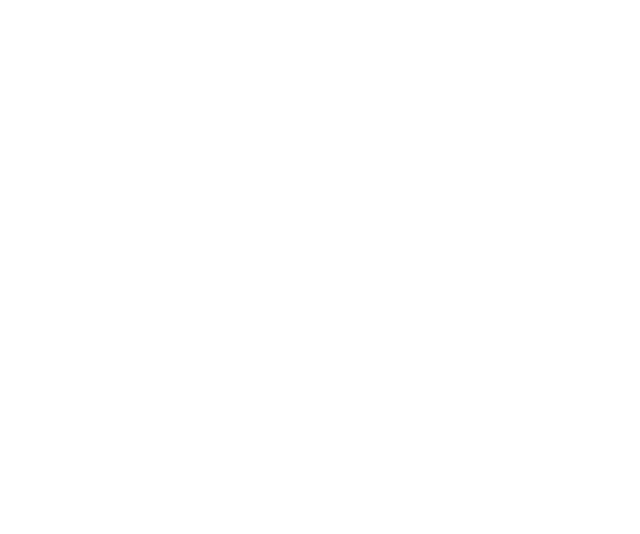
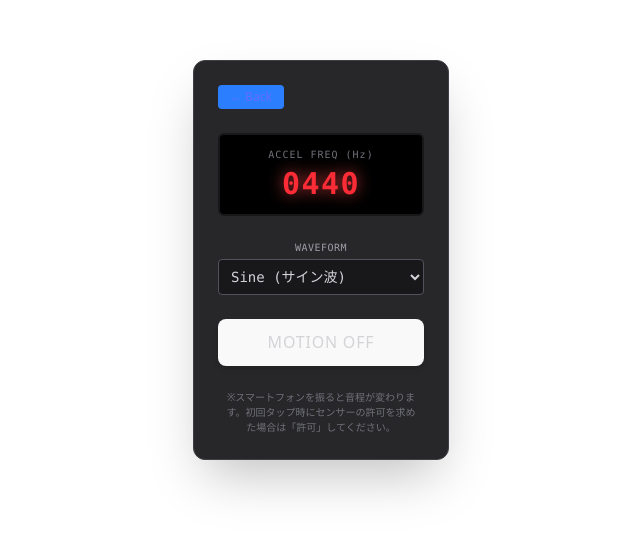
Before and after one commit to Dambara0419/my-github-pages, a React (Vite) app: page /otohifu_accelator in a window 1280 px wide. Before the commit this address had no page. Shown: the part 160-694 px from the top of the page, without its empty margins (319-959 px from the left). Built offline with nearby package versions, Linux system fonts and the light colour scheme.

Commit message:
add otohifu_accelator

```diff
--- a/src/App.jsx
+++ b/src/App.jsx
@@ -3,6 +3,7 @@
 import './App.css';
 import Home from './pages/Home.jsx';
 import Otohifu from './pages/otohifu.jsx';
+import OtohifuAcc from './pages/otohifu_accelator.jsx';
 
 function App() {
   return (
@@ -10,6 +11,7 @@
       <Routes>
         <Route path='/' element={<Home />} />
         <Route path='/otohifu' element={<Otohifu />} />
+        <Route path='/otohifu_accelator' element={<OtohifuAcc />} />
       </Routes>
     </BrowserRouter>
   )
--- a/src/pages/Home.jsx
+++ b/src/pages/Home.jsx
@@ -7,6 +7,9 @@
         <button>
             <Link to='otohifu'> Go Otohifu </Link>
         </button>
+        <button>
+            <Link to='otohifu_accelator'> Go Otohifu(加速度 Ver.) </Link>
+        </button>
     </>
     )
 }
--- /dev/null
+++ b/src/pages/otohifu_accelator.jsx
@@ -0,0 +1,197 @@
+import React, { useState, useRef, useEffect, useCallback } from 'react';
+import { Link } from 'react-router-dom';
+
+export default function OtohifuAcc() {
+  const [isPlaying, setIsPlaying] = useState(false);
+  const [frequency, setFrequency] = useState(440);
+  const [waveform, setWaveform] = useState('sine');
+  const [sensorEnabled, setSensorEnabled] = useState(false);
+
+  const audioCtxRef = useRef(null);
+  const oscillatorRef = useRef(null);
+  const gainNodeRef = useRef(null);
+
+  // センサーからの頻繁な更新でUIがカクつかないよう、実際の周波数はRefでも管理
+  const currentFreqRef = useRef(440);
+
+  // --- Web Audio API の制御 ---
+  useEffect(() => {
+    return () => {
+      stopSound();
+      window.removeEventListener('devicemotion', handleMotion);
+      if (audioCtxRef.current && audioCtxRef.current.state !== 'closed') {
+        audioCtxRef.current.close();
+      }
+    };
+  }, []);
+
+  const initAudio = () => {
+    if (!audioCtxRef.current) {
+      audioCtxRef.current = new (window.AudioContext || window.webkitAudioContext)();
+    }
+    const ctx = audioCtxRef.current;
+    if (ctx.state === 'suspended') ctx.resume();
+    return ctx;
+  };
+
+  const playSound = () => {
+    const ctx = initAudio();
+
+    const osc = ctx.createOscillator();
+    const gain = ctx.createGain();
+
+    osc.type = waveform;
+    osc.frequency.setValueAtTime(currentFreqRef.current, ctx.currentTime);
+
+    // 音量設定（ノコギリ波や矩形波は耳障りになりやすいので少し小さめに）
+    const volume = waveform === 'sine' ? 0.3 : 0.15;
+    gain.gain.setValueAtTime(volume, ctx.currentTime);
+
+    osc.connect(gain);
+    gain.connect(ctx.destination);
+    osc.start();
+
+    oscillatorRef.current = osc;
+    gainNodeRef.current = gain;
+    setIsPlaying(true);
+  };
+
+  const stopSound = () => {
+    if (oscillatorRef.current) {
+      oscillatorRef.current.stop();
+      oscillatorRef.current.disconnect();
+      oscillatorRef.current = null;
+    }
+    setIsPlaying(false);
+  };
+
+  // --- 加速度センサーの処理 ---
+  const handleMotion = useCallback((event) => {
+    // 重力を含まない純粋な加速度を取得（デバイスが静止している時は0に近い）
+    const acc = event.acceleration;
+    if (!acc || (acc.x === null && acc.y === null && acc.z === null)) return;
+
+    // XYZ軸の加速度の合計（絶対値）を計算して動きの大きさを出す
+    const movement = Math.abs(acc.x || 0) + Math.abs(acc.y || 0) + Math.abs(acc.z || 0);
+
+    // 動きの大きさを周波数にマッピング
+    // 基本周波数を200Hzとし、動きに応じて最大2000Hzくらいまで上がるように設定
+    const baseFreq = 200;
+    const sensitivity = 50;
+    let newFreq = baseFreq + (movement * sensitivity);
+
+    // 上限と下限を設定
+    newFreq = Math.min(2000, Math.max(100, newFreq));
+    newFreq = Math.floor(newFreq);
+
+    currentFreqRef.current = newFreq;
+
+    // 状態更新（UI表示用。カクつき防止のために少し間引く等の工夫も可能ですが今回は直接更新）
+    setFrequency(newFreq);
+
+    // 再生中なら音程を滑らかに変更
+    if (oscillatorRef.current && audioCtxRef.current) {
+      // 少しだけ時間をかけて値を変更することで、プチプチ音（クリッピング）を防ぐ
+      oscillatorRef.current.frequency.setTargetAtTime(
+        newFreq,
+        audioCtxRef.current.currentTime,
+        0.05
+      );
+    }
+  }, []);
+
+  // --- センサーの許可と再生トグル ---
+  const handleToggle = async () => {
+    if (isPlaying) {
+      stopSound();
+    } else {
+      // iOS 13+ のためのセンサー許可リクエスト
+      if (typeof DeviceMotionEvent !== 'undefined' && typeof DeviceMotionEvent.requestPermission === 'function') {
+        try {
+          const permissionState = await DeviceMotionEvent.requestPermission();
+          if (permissionState === 'granted') {
+            window.addEventListener('devicemotion', handleMotion);
+            setSensorEnabled(true);
+          } else {
+            alert('加速度センサーのアクセスが拒否されました。');
+          }
+        } catch (error) {
+          console.error("センサーの許可リクエストに失敗しました:", error);
+        }
+      } else {
+        // AndroidやPCなど、許可リクエストが不要なブラウザ
+        window.addEventListener('devicemotion', handleMotion);
+        setSensorEnabled(true);
+      }
+      playSound();
+    }
+  };
+
+  // 波形の変更処理
+  const handleWaveformChange = (e) => {
+    const newWave = e.target.value;
+    setWaveform(newWave);
+    if (oscillatorRef.current) {
+      oscillatorRef.current.type = newWave;
+      // 波形によって音量感が違うため、ここでゲインを調整
+      if (gainNodeRef.current && audioCtxRef.current) {
+        const volume = newWave === 'sine' ? 0.3 : 0.15;
+        gainNodeRef.current.gain.setTargetAtTime(volume, audioCtxRef.current.currentTime, 0.1);
+      }
+    }
+  };
+
+  return (
+    <div className="bg-zinc-800 p-6 rounded-xl shadow-2xl w-64 flex flex-col items-center gap-6 mx-auto mt-10 border border-zinc-700 select-none">
+      <div className="w-full flex justify-start">
+        <Link to="/" className="text-xs bg-blue-500 text-white px-3 py-1 rounded hover:bg-blue-600 transition-colors">
+            ← Back
+        </Link>
+      </div>
+
+      {/* LED風モニター */}
+      <div className="w-full bg-black border-2 border-zinc-900 rounded-md p-3 shadow-inner flex flex-col items-center justify-center relative overflow-hidden">
+        {/* センサー動作中のインジケーター */}
+        {sensorEnabled && (
+          <div className="absolute top-2 right-2 w-2 h-2 bg-red-500 rounded-full animate-pulse shadow-[0_0_5px_rgba(239,68,68,1)]"></div>
+        )}
+        <span className="text-[10px] text-zinc-500 font-mono tracking-widest mb-1">ACCEL FREQ (Hz)</span>
+        <span className="font-mono text-3xl font-bold text-red-500 tracking-wider drop-shadow-[0_0_8px_rgba(239,68,68,0.8)]">
+          {frequency.toString().padStart(4, '0')}
+        </span>
+      </div>
+
+      {/* 波形セレクター */}
+      <div className="w-full flex flex-col gap-1">
+        <label className="text-[10px] text-zinc-400 font-mono tracking-wider">WAVEFORM</label>
+        <select
+          value={waveform}
+          onChange={handleWaveformChange}
+          className="w-full bg-zinc-900 text-zinc-300 border border-zinc-600 p-2 rounded text-sm font-mono focus:outline-none focus:border-red-500 transition-colors cursor-pointer"
+        >
+          <option value="sine">Sine (サイン波)</option>
+          <option value="square">Square (矩形波)</option>
+          <option value="sawtooth">Sawtooth (ノコギリ波)</option>
+          <option value="triangle">Triangle (三角波)</option>
+        </select>
+      </div>
+
+      {/* CH ON/OFF ボタン */}
+      <button
+        onClick={handleToggle}
+        className={`w-full py-4 font-bold text-lg tracking-wider rounded transition-all duration-200 shadow-md ${
+          isPlaying
+            ? 'bg-green-500 text-white shadow-[0_0_15px_rgba(34,197,94,0.6)] hover:bg-green-400'
+            : 'bg-zinc-700 text-zinc-300 hover:bg-zinc-600 border border-zinc-600 shadow-inner'
+        }`}
+      >
+        {isPlaying ? 'MOTION ON' : 'MOTION OFF'}
+      </button>
+
+      <p className="text-[10px] text-zinc-500 text-center px-2">
+        ※スマートフォンを振ると音程が変わります。初回タップ時にセンサーの許可を求めた場合は「許可」してください。
+      </p>
+
+    </div>
+  );
+}
```
Also changed, not shown: 1 other file (tests, documents, lock files or other folders).
